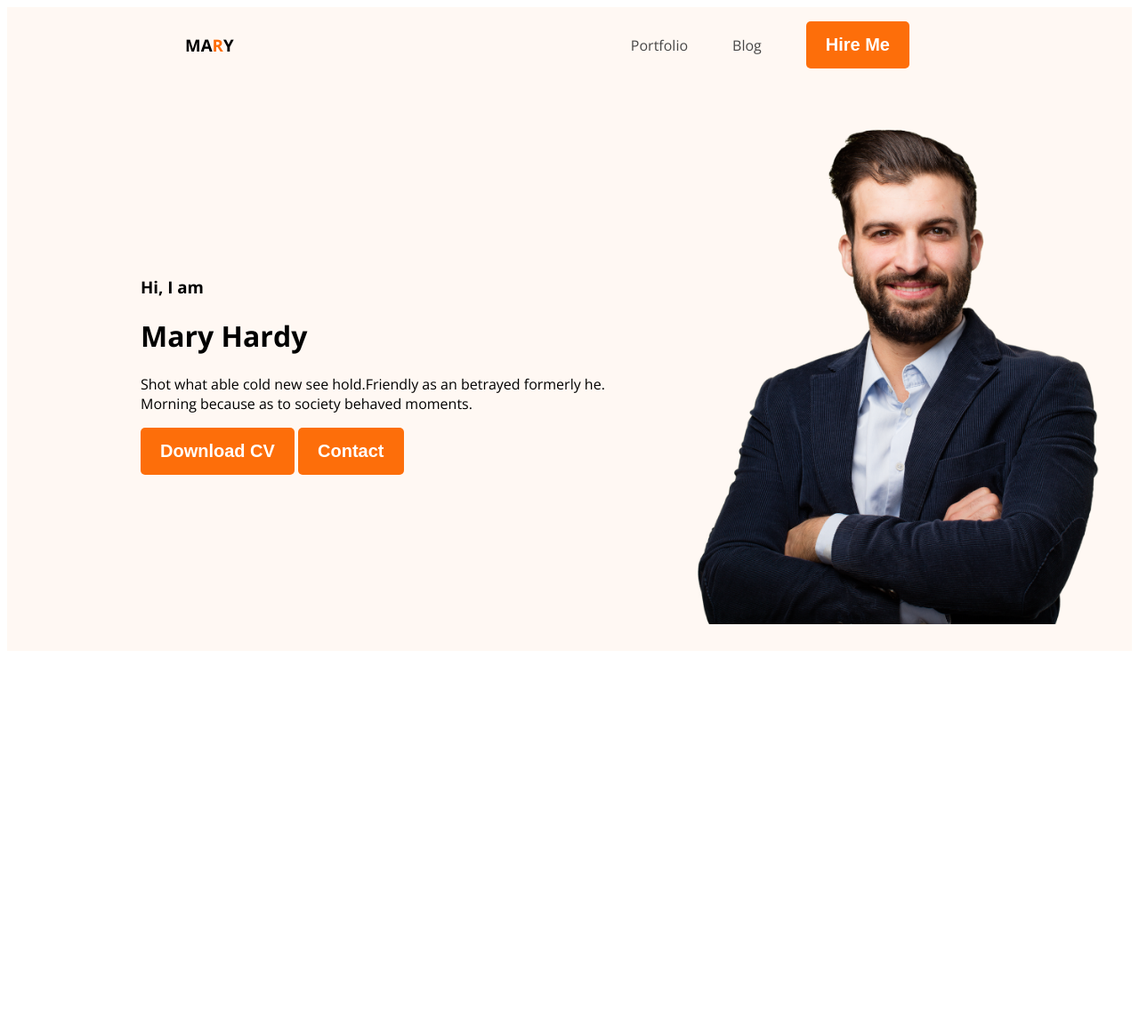
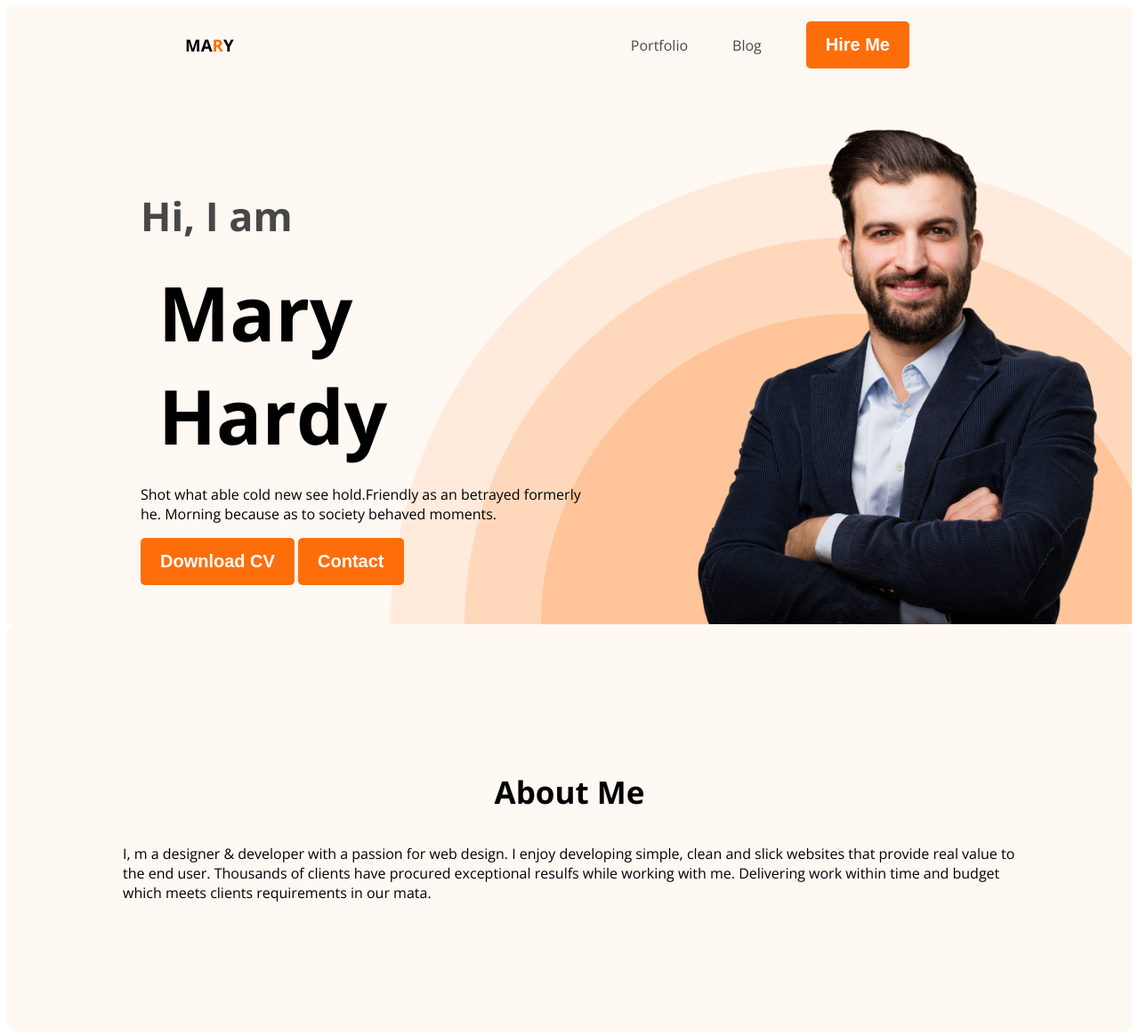
Before and after one commit to Iftee-Mahmud/webdevoloper-portfolio, a plain HTML site: page index.html in a window 1280 px wide. Shown: the whole page at 89% size. Before the commit the page ends 800 px from the top, so only its background shows below. Drawn offline with nearby package versions, Linux system fonts and the light colour scheme.

Commit message:
about section created

```diff
--- a/index.html
+++ b/index.html
@@ -23,7 +23,7 @@
             <div class="banner-content">
                 <h3 class="banner-greeting">Hi, I  am</h3>
                 <h1 class="banner-title">Mary Hardy</h1>
-                <p>Shot what able cold new see hold.Friendly as an betrayed formerly he. Morning because as to society behaved moments.</p>
+                <p class="banner-description">Shot what able cold new see hold.Friendly as an betrayed formerly he. Morning because as to society behaved moments.</p>
                 <button class="btn-primary">Download CV</button>
                 <button class="btn-primary">Contact</button>
 
@@ -33,7 +33,10 @@
         </div>
     </header>
     <main>
-
+<section class="about">
+    <h3 class="section-title">About Me</h3>
+    <p class="section-description">I, m a designer & developer with a passion for web design. I enjoy developing simple, clean and slick websites that provide real value to the end user. Thousands of clients have procured exceptional resulfs while working with me. Delivering work within time and budget which meets clients requirements in our mata.</p>
+</section>
     </main>
     <footer>
 
--- a/styles/portfolio.css
+++ b/styles/portfolio.css
@@ -39,15 +39,69 @@ nav a {
     text-decoration: none;
     color: #474747;
 }
+
 /* header related styles */
-.header{
+.header {
     background-color: #FFF8F3;
+    background-image: url(/images/header_bg.png);
+    background-repeat: no-repeat;
+    background-position: bottom right;
 }
-.banner{
-    padding: 30px 30px 30px 150px;
+
+.banner {
+    padding: 30px 30px 0px 150px;
     display: flex;
     align-items: center;
+    justify-content: space-between;
 }
-.banner .profile-pic{
+
+.banner-content {
+    max-width: 500px;
+}
+
+.banner .profile-pic {
     width: 500px;
 }
+
+.banner-greeting {
+    font-size: 45px;
+    color: #474747;
+    margin-bottom: 0px;
+}
+
+.banner-title {
+    font-size: 85px;
+    font-weight: 700;
+    margin-top: 5px;
+    margin: 20px;
+}
+
+,
+banner-description {
+    margin-bottom: 30px;
+}
+
+
+/* main section styles */
+
+/* about section styles */
+.about {
+    padding: 130px;
+    border-radius: 10px;
+    background: #FFF8F3;
+    margin-top: 130px 0px;
+}
+
+.section-title {
+    color: #000000;
+    text-align: center;
+    font-size: 35px;
+    font-weight: 700;
+}
+
+,
+section-description {
+    color: #757575;
+    text-align: center;
+    font-size: 18px;
+}
```
